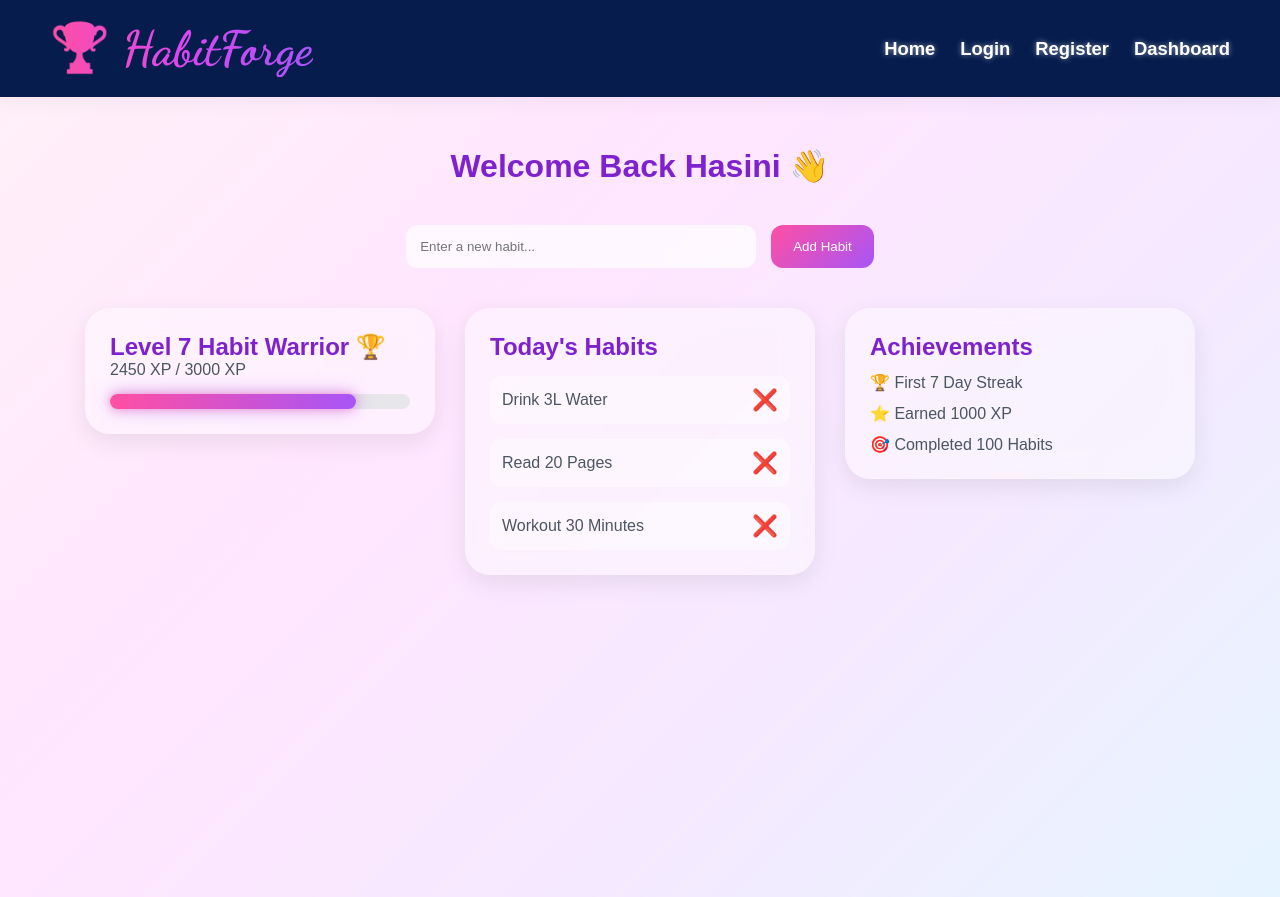
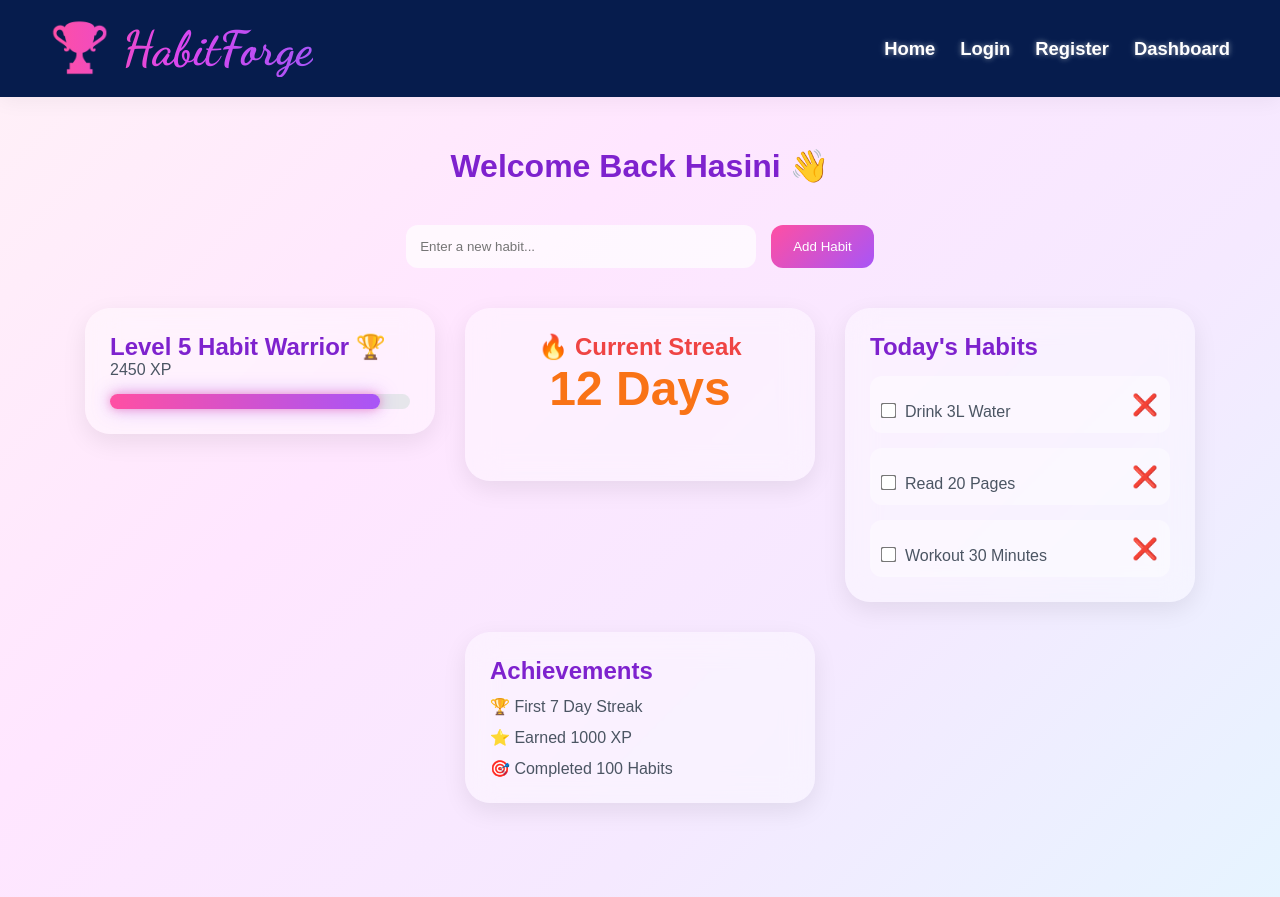
Before and after one commit to Hasinip-18/habitforge, a React (Vite) app in the folder client/: page /dashboard in a window 1280 px wide. Built offline with nearby package versions, Linux system fonts and the light colour scheme; a web font is replaced by a local one.

Commit message:
Added XP, level and streak systems

```diff
--- a/client/src/components/HabitList.jsx
+++ b/client/src/components/HabitList.jsx
@@ -1,7 +1,6 @@
-function HabitList({ habits, deleteHabit }) {
+function HabitList({ habits, deleteHabit, toggleHabit }) {
   return (
     <div className="habit-card">
-
       <h2>Today's Habits</h2>
 
       {habits.map((habit, index) => (
@@ -9,7 +8,17 @@ function HabitList({ habits, deleteHabit }) {
           key={index}
           className="habit-item"
         >
-          <span>{habit}</span>
+          <label>
+            <input
+              type="checkbox"
+              checked={habit.completed}
+              onChange={() => toggleHabit(index)}
+            />
+
+            <span>
+              {habit.text}
+            </span>
+          </label>
 
           <button
             onClick={() => deleteHabit(index)}
@@ -18,7 +27,6 @@ function HabitList({ habits, deleteHabit }) {
           </button>
         </div>
       ))}
-
     </div>
   );
 }
--- /dev/null
+++ b/client/src/components/StreakCard.jsx
@@ -0,0 +1,13 @@
+function StreakCard({ streak }) {
+  return (
+    <div className="streak-card">
+
+      <h2>🔥 Current Streak</h2>
+
+      <h1>{streak} Days</h1>
+
+    </div>
+  );
+}
+
+export default StreakCard;
--- a/client/src/components/XPCard.jsx
+++ b/client/src/components/XPCard.jsx
@@ -1,13 +1,27 @@
-function XPCard() {
+function XPCard({ xp }) {
+
+  const level = Math.floor(xp / 500) + 1;
+
+  const progress = ((xp % 500) / 500) * 100;
+
   return (
     <div className="xp-card">
 
-      <h2>Level 7 Habit Warrior 🏆</h2>
+      <h2>
+        Level {level} Habit Warrior 🏆
+      </h2>
 
-      <p>2450 XP / 3000 XP</p>
+      <p>
+        {xp} XP
+      </p>
 
       <div className="progress-bar">
-        <div className="progress-fill"></div>
+        <div
+          className="progress-fill"
+          style={{
+            width: `${progress}%`
+          }}
+        ></div>
       </div>
 
     </div>
--- a/client/src/pages/Dashboard.jsx
+++ b/client/src/pages/Dashboard.jsx
@@ -1,18 +1,31 @@
-import { useState } from "react";
+import { useState, useEffect } from "react";
+import StreakCard from "../components/StreakCard";
 
 import XPCard from "../components/XPCard";
 import AchievementCard from "../components/AchievementCard";
-
 import HabitForm from "../components/HabitForm";
 import HabitList from "../components/HabitList";
 
 function Dashboard() {
 
-  const [habits, setHabits] = useState([
-    "Drink 3L Water",
-    "Read 20 Pages",
-    "Workout 30 Minutes",
-  ]);
+const [habits, setHabits] = useState(() => {
+  const savedHabits = localStorage.getItem("habits");
+
+  return savedHabits
+    ? JSON.parse(savedHabits)
+    : [
+        { text: "Drink 3L Water", completed: false },
+        { text: "Read 20 Pages", completed: false },
+        { text: "Workout 30 Minutes", completed: false },
+      ];
+});
+
+  const [xp, setXp] = useState(() => {
+  return Number(localStorage.getItem("xp")) || 2450;
+});
+const [streak, setStreak] = useState(
+  () => Number(localStorage.getItem("streak")) || 12
+);
 
   const [newHabit, setNewHabit] = useState("");
 
@@ -20,7 +33,13 @@ function Dashboard() {
 
     if (newHabit.trim() === "") return;
 
-    setHabits([...habits, newHabit]);
+    setHabits([
+      ...habits,
+      {
+        text: newHabit,
+        completed: false,
+      },
+    ]);
 
     setNewHabit("");
   };
@@ -33,6 +52,50 @@ function Dashboard() {
       )
     );
   };
+
+  const toggleHabit = (index) => {
+
+    const updatedHabits = [...habits];
+
+    const habit = updatedHabits[index];
+
+    if (!habit.completed) {
+      setXp((prevXp) => prevXp + 10);
+    } else {
+      setXp((prevXp) => prevXp - 10);
+    }
+
+    habit.completed = !habit.completed;
+
+    setHabits(updatedHabits);
+  };
+  useEffect(() => {
+  localStorage.setItem(
+    "habits",
+    JSON.stringify(habits)
+  );
+}, [habits]);
+
+useEffect(() => {
+  localStorage.setItem("xp", xp);
+}, [xp]);
+
+useEffect(() => {
+  localStorage.setItem("streak", streak);
+}, [streak]);
+useEffect(() => {
+
+  if (habits.length === 0) return;
+
+  const allCompleted = habits.every(
+    (habit) => habit.completed
+  );
+
+  if (allCompleted) {
+    setStreak((prev) => prev + 1);
+  }
+
+}, [habits]);
 
   return (
     <div className="dashboard-page">
@@ -49,11 +112,14 @@ function Dashboard() {
 
 <div className="dashboard-grid">
 
-        <XPCard />
+  <XPCard xp={xp} />
+
+  <StreakCard streak={streak} />
 
   <HabitList
     habits={habits}
     deleteHabit={deleteHabit}
+    toggleHabit={toggleHabit}
   />
 
   <AchievementCard />
--- a/client/src/styles/App.css
+++ b/client/src/styles/App.css
@@ -363,7 +363,7 @@
   );
 }
 
-..auth-page {
+.auth-page {
   min-height: 100vh;
 
   display: flex;
@@ -801,3 +801,48 @@
 .habit-item button:hover {
   transform: scale(1.2);
 }
+.habit-item input {
+  margin-right: 10px;
+
+  transform: scale(1.2);
+}
+
+.habit-item label {
+  color: #4b5563;
+}
+
+.habit-item input:checked + span {
+  text-decoration: line-through;
+}
+.streak-card {
+  width: 350px;
+
+  padding: 25px;
+
+  border-radius: 25px;
+
+  background: rgba(255,255,255,0.4);
+
+  backdrop-filter: blur(15px);
+
+  text-align: center;
+
+  box-shadow:
+    0 8px 25px rgba(0,0,0,0.08);
+
+  transition: 0.3s;
+}
+
+.streak-card:hover {
+  transform: translateY(-8px);
+}
+
+.streak-card h2 {
+  color: #ef4444;
+}
+
+.streak-card h1 {
+  color: #f97316;
+
+  font-size: 3rem;
+}
```
Lines whose indentation alone changed are shown as unchanged.
